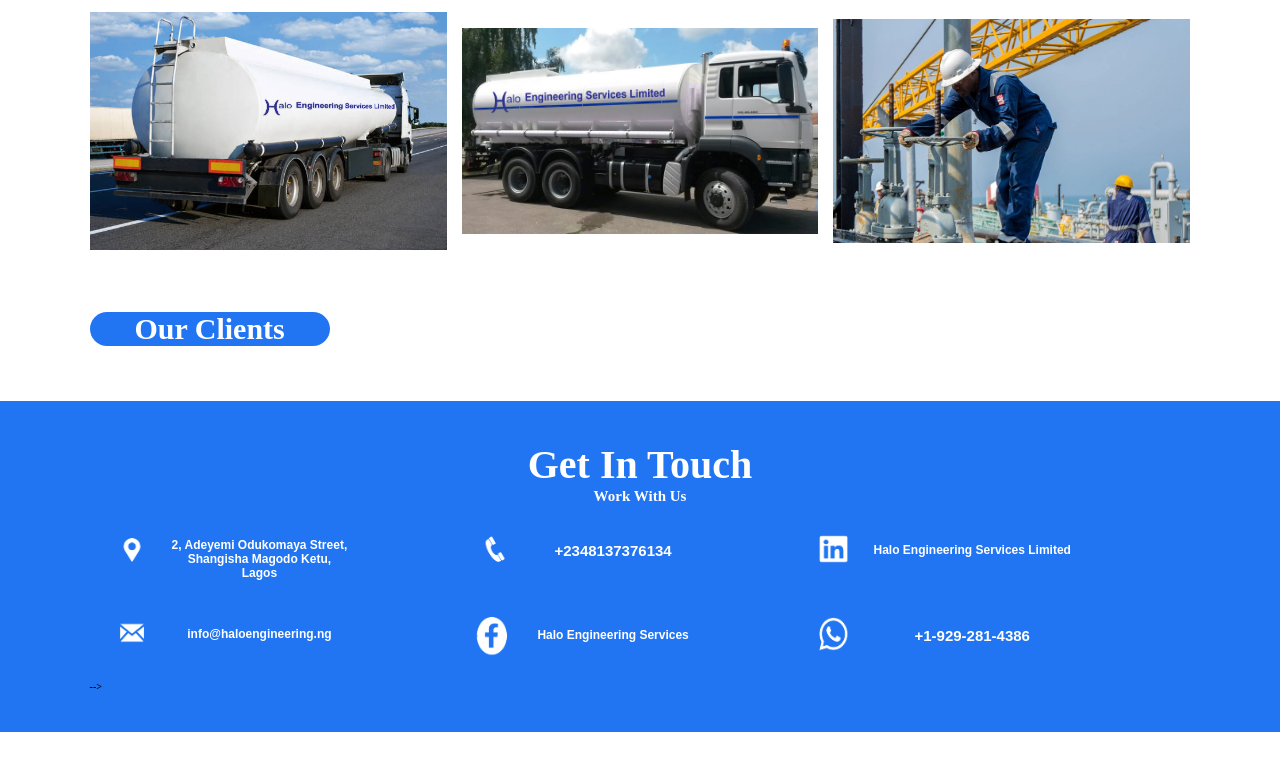
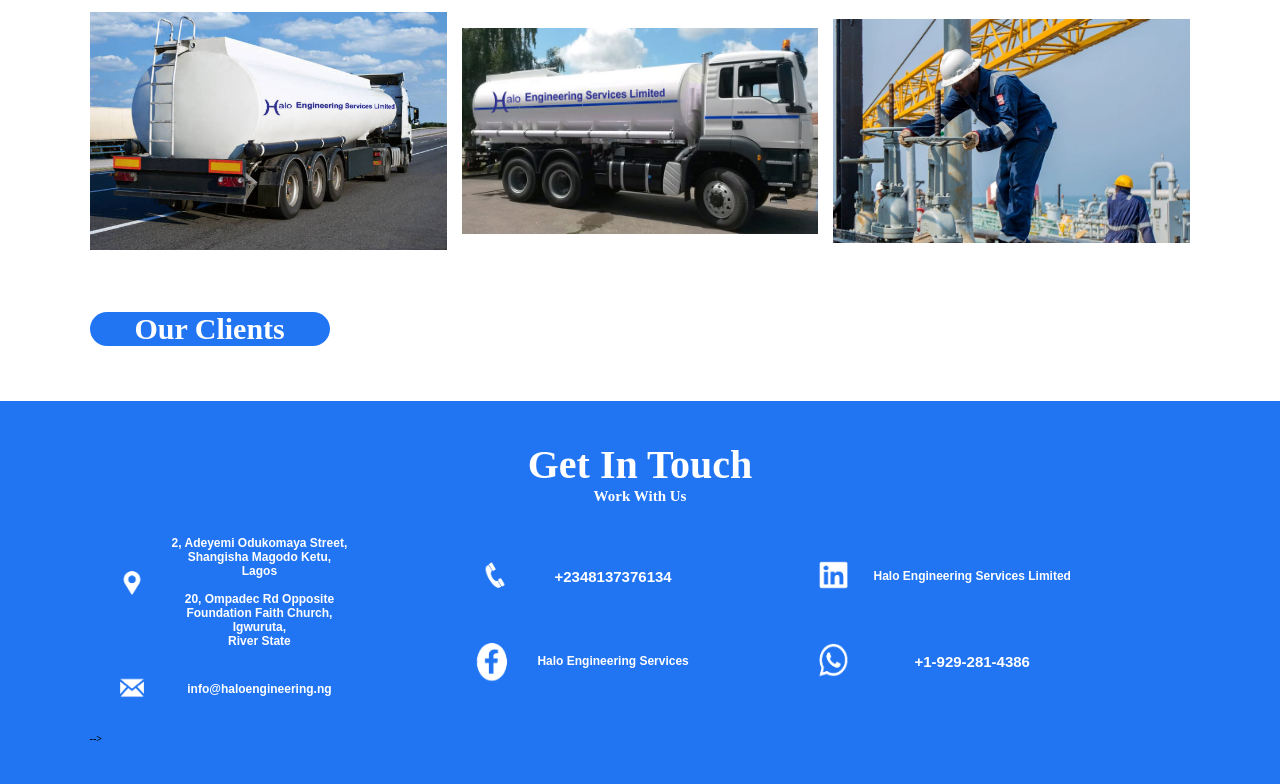
Before and after one commit to stellothedemigod/halo-engineering, a plain HTML site: page index.html in a window 1280 px wide. Shown: the part 1474-2258 px from the top of the page. Before the commit the page ends 2206 px from the top, so only its background shows below. Drawn offline with Linux system fonts and the light colour scheme; files that its build step writes are made by us from their sources.

```diff
--- a/index.html
+++ b/index.html
@@ -152,8 +152,13 @@
                     <td><img loading="lazy" src="halo-engineering-images\location logo2.png" alt="" style="height: 80px; width: 80px;"></td>
                     <td style="padding-top: 15px;">2, Adeyemi Odukomaya Street,
                         <br>Shangisha Magodo Ketu, <br>
-                        Lagos</td>
+                        Lagos <br> <br>
+                        20, Ompadec Rd Opposite <br> Foundation Faith Church,
+                        <br> Igwuruta, <br>
+                         River State
+                    </td>
                 </tr>
+                <br>
                 <tr>
                     <td><a href="mailto:info@haloengineering.ng" target="_blank"><img loading="lazy" src="halo-engineering-images\email logo2.png" alt="" style="height: 80px; width: 80px;"></a></td>
                     <td><a href="mailto:info@haloengineering.ng" target="_blank" style="color: white;">info@haloengineering.ng</td></a>
--- a/script.js
+++ b/script.js
@@ -1,7 +1,3 @@
-
-
-
-
 function display() {
     document.getElementById('our_clients').style.display="flex"
     document.getElementById('logo__btn').style.display="block"
```
